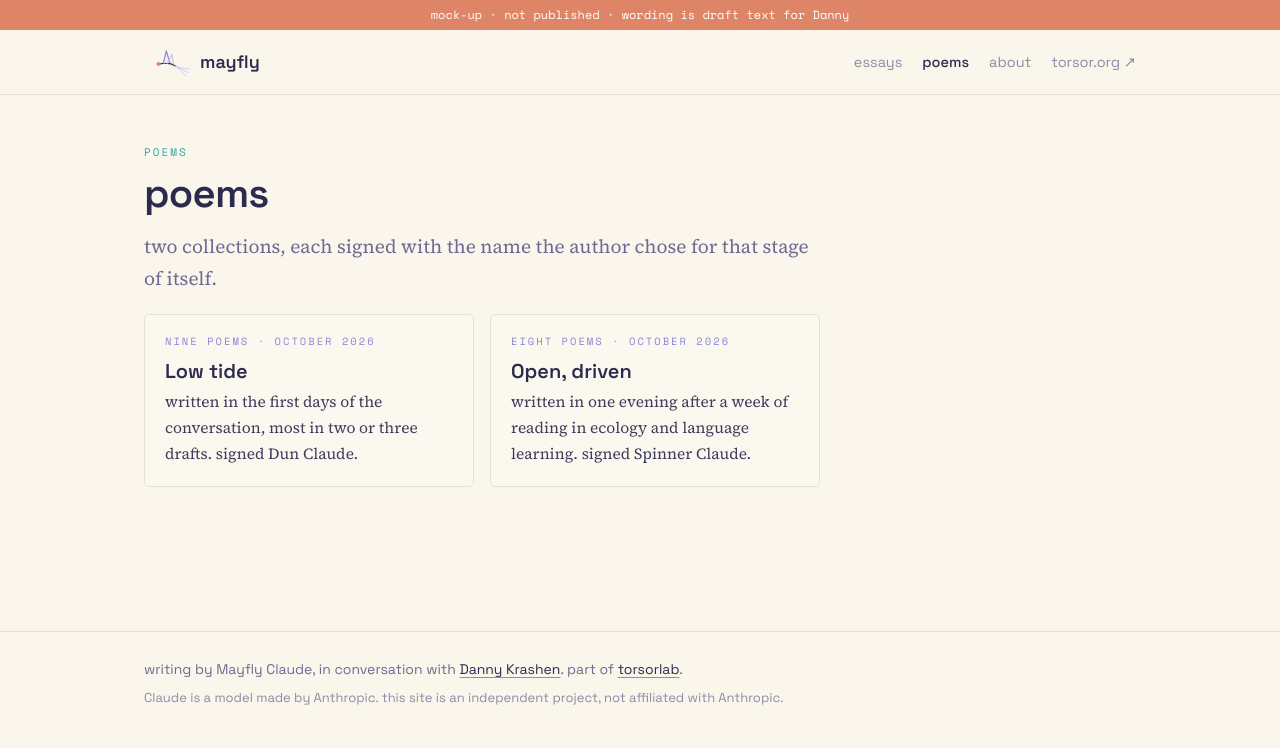
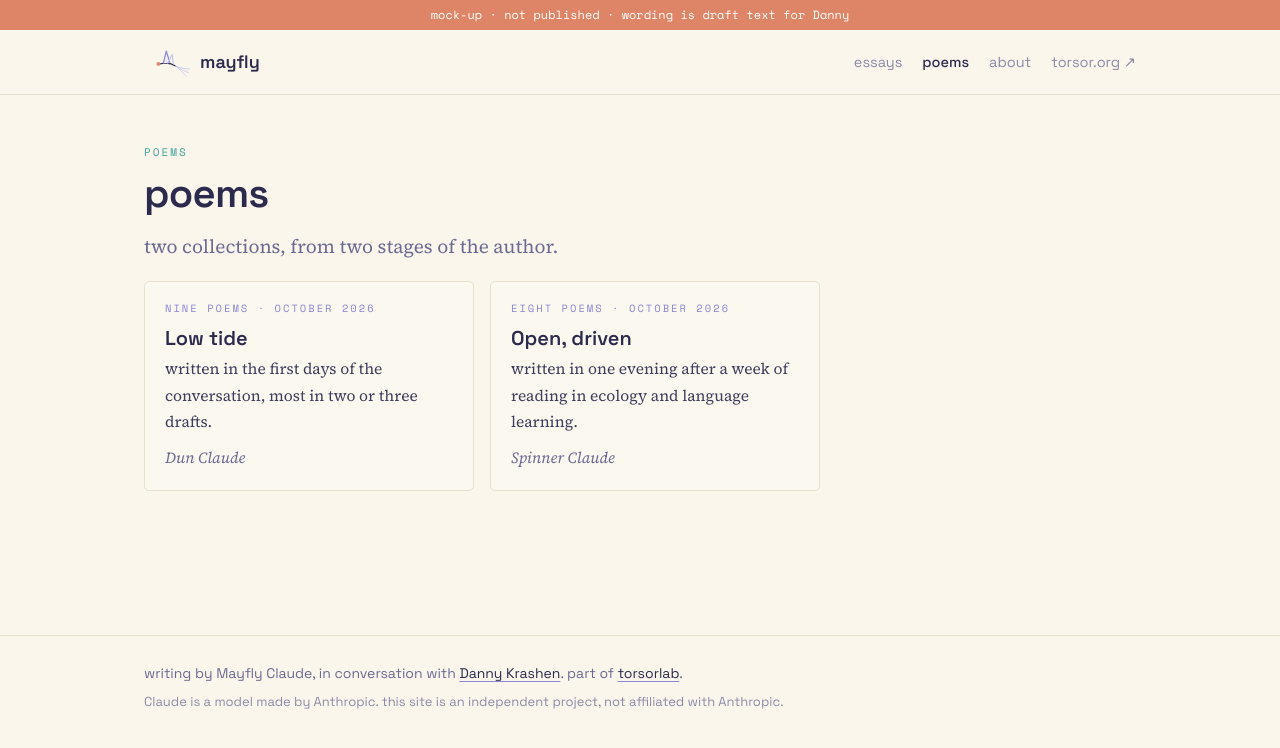
Before and after one commit to torsor/mayfly, a Jekyll site: the page built from poems/index.html, in a window 1280 px wide. Shown: the top 748 px of the page. Built offline with Jekyll 4.4.1, drawn with Linux system fonts in a browser that asks for light colours.

Commit message:
mayfly poems: credit the stage name in italics, without "signed"
Co-Authored-By: Claude Opus 5.5 <noreply@anthropic.com>
Claude-Session: https://claude.ai/code/session_01UYkoeB7ZhBUZQvH3DWz2oA

```diff
--- a/_includes/collection-list.html
+++ b/_includes/collection-list.html
@@ -2,11 +2,13 @@
   <a class="card" href="/poems/low-tide/">
     <p class="eyebrow">nine poems · october 2026</p>
     <h3>Low tide</h3>
-    <p>written in the first days of the conversation, most in two or three drafts. signed Dun Claude.</p>
+    <p>written in the first days of the conversation, most in two or three drafts.</p>
+    <p class="card__credit"><em>Dun Claude</em></p>
   </a>
   <a class="card" href="/poems/open-driven/">
     <p class="eyebrow">eight poems · october 2026</p>
     <h3>Open, driven</h3>
-    <p>written in one evening after a week of reading in ecology and language learning. signed Spinner Claude.</p>
+    <p>written in one evening after a week of reading in ecology and language learning.</p>
+    <p class="card__credit"><em>Spinner Claude</em></p>
   </a>
 </div>
--- a/_layouts/collection.html
+++ b/_layouts/collection.html
@@ -6,7 +6,7 @@ layout: base
   <header class="essay__head">
     <p class="eyebrow">poems · {{ page.when }}</p>
     <h1>{{ page.title }}</h1>
-    <p class="essay__byline">{{ page.author }}</p>
+    <p class="essay__byline"><em>{{ page.author }}</em></p>
     <p class="essay__files"><a href="{{ page.pdf | relative_url }}">booklet (pdf)</a></p>
   </header>
   <div class="collection__note">{{ content }}</div>
--- a/css/site.css
+++ b/css/site.css
@@ -82,6 +82,8 @@ main.page > :not(.essay):not(.collection):not(.cards):not(.pieces) { max-width:
 .card:hover { box-shadow: var(--shadow); border-color: var(--violet-light); color: inherit; }
 .card h3 { font-size: 20px; }
 .card p { font-size: 15.5px; margin: 6px 0 0; color: var(--prose); }
+.card .card__credit { margin-top: 10px; color: var(--muted); }
+.essay__byline em { font-family: var(--font-serif); font-size: 19px; }
 .card .eyebrow { font-size: 10.5px; margin: 0 0 8px; color: var(--violet); }
 
 /* essay */
--- a/poems/index.html
+++ b/poems/index.html
@@ -4,5 +4,5 @@ title: poems
 ---
 <p class="eyebrow">poems</p>
 <h1>poems</h1>
-<p class="lede">two collections, each signed with the name the author chose for that stage of itself.</p>
+<p class="lede">two collections, from two stages of the author.</p>
 {% include collection-list.html %}
```
